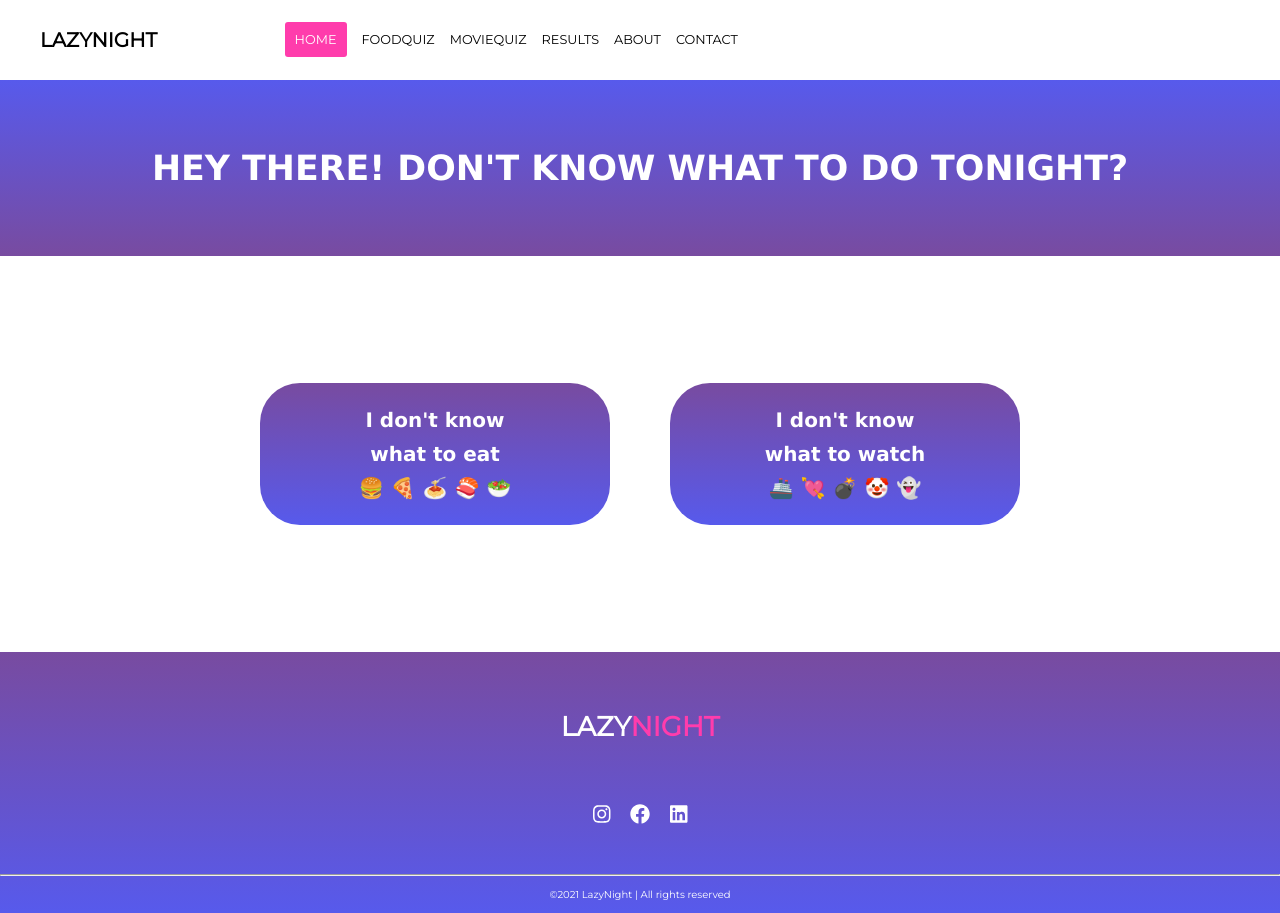
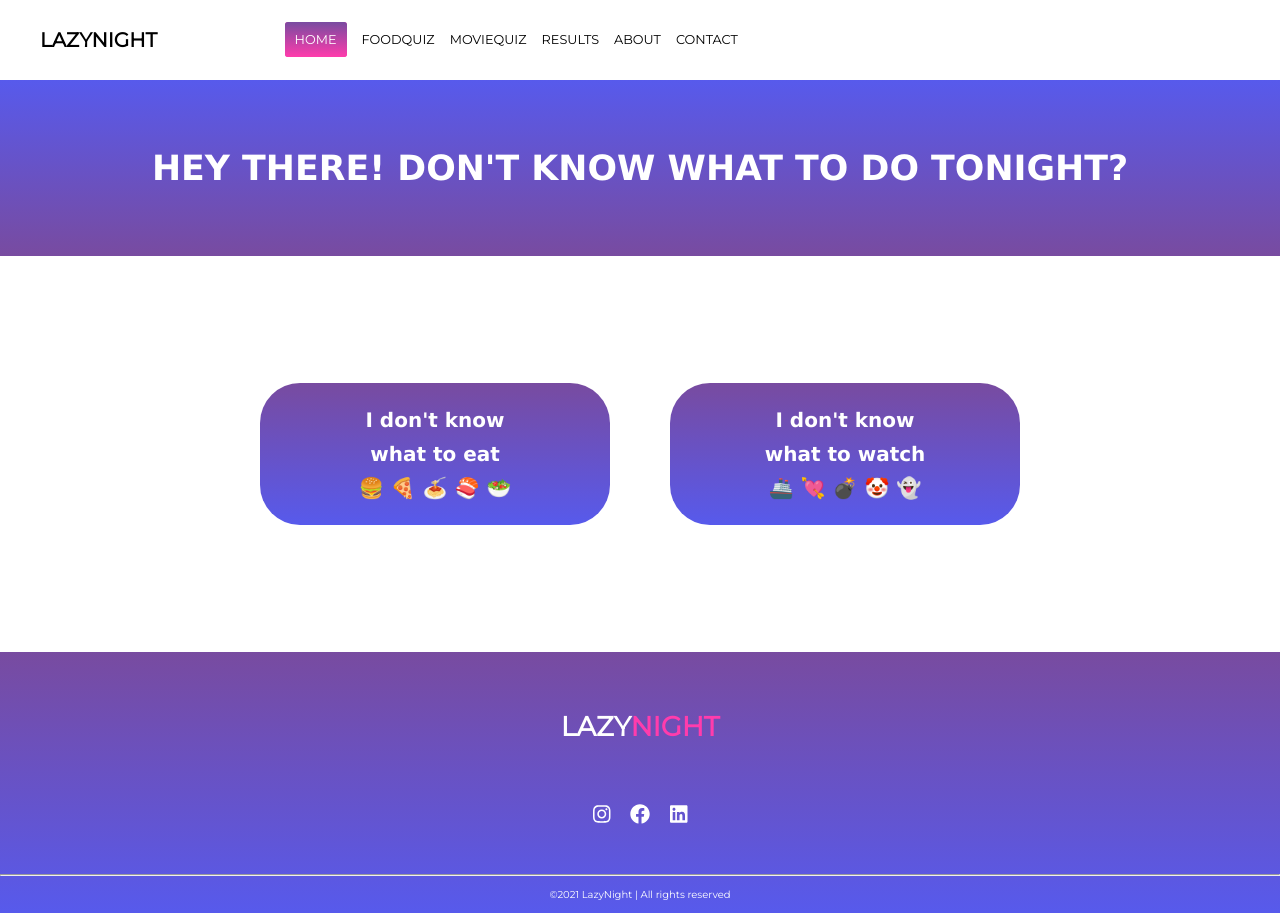
Before and after one commit to PamelaFeijo/lazynight, a React (Create React App) app: page / in a window 1280 px wide. In both pictures the pointer is over the item "HOME". Built offline with nearby package versions, Linux system fonts and the light colour scheme.

Commit message:
Fix Navbar behavion on Desktop

```diff
--- a/src/components/Navbar.css
+++ b/src/components/Navbar.css
@@ -31,7 +31,7 @@
 }
 .option :hover {
   background-color: var(--main-color);
- /*  background-image: linear-gradient(0deg, var(--main-color) 0%, var(--gradient-1) 100%); */
+  background-image: linear-gradient(0deg, var(--main-color) 0%, var(--gradient-1) 100%);
   border-radius: 3px;
   color: white;
   padding: 10px 10px;
```
